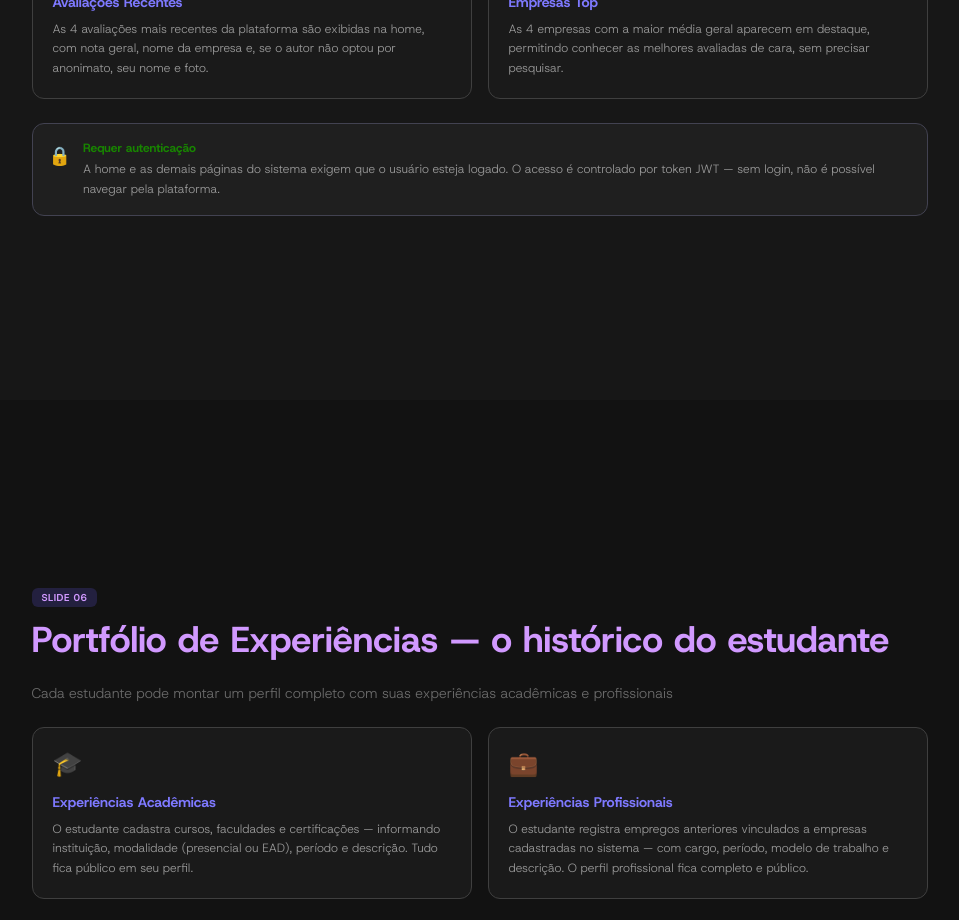
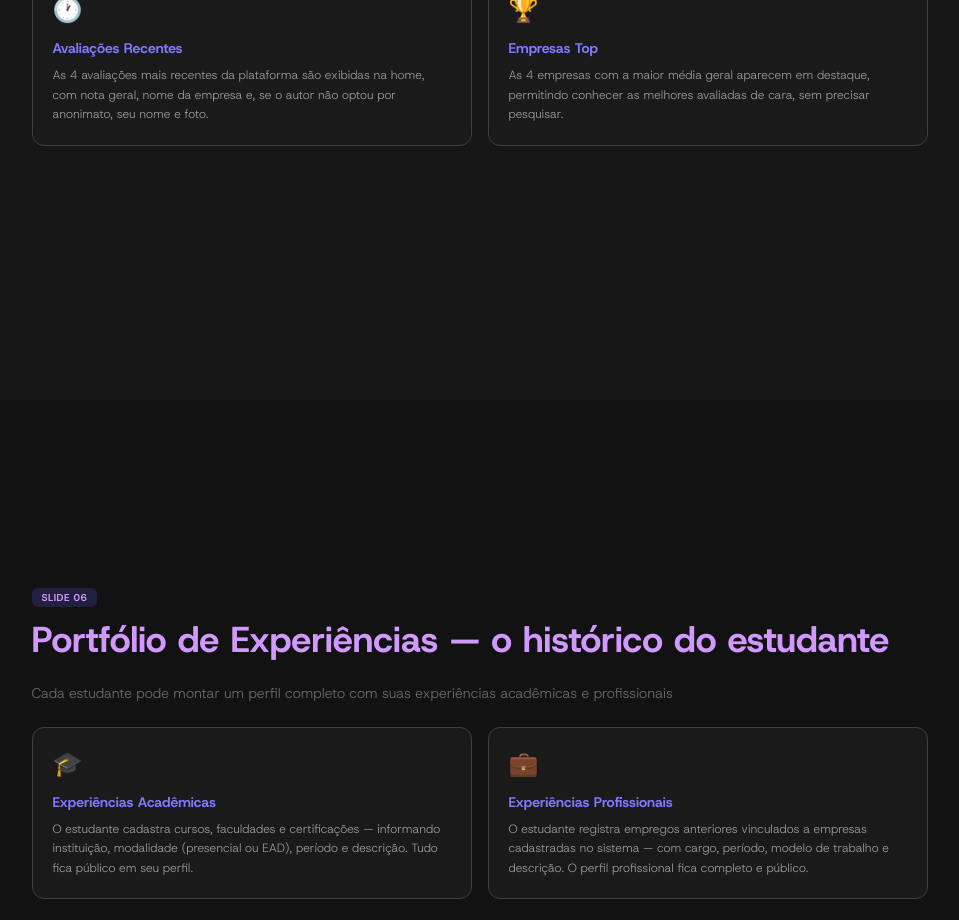
Before and after one commit to pedro-Trovo/Startdoor-landing-page, a React (Vite) app: page /explanation in a window 1280 px wide. Shown: the part 4400-5320 px from the top of the page, without its empty margins (153-1112 px from the left). Built offline with nearby package versions, Linux system fonts and the light colour scheme.

Commit message:
fix(explanation): remove card Requer autenticacao do slide Home

```diff
--- a/src/pages/Explanation.tsx
+++ b/src/pages/Explanation.tsx
@@ -326,17 +326,6 @@ export default function Explanation() {
             </div>
           </div>
 
-          <div className="flex items-start gap-3 rounded-xl p-4" style={{ backgroundColor: 'var(--grey-1000)', border: '1px solid var(--grey-700)' }}>
-            <span className="mt-0.5 text-lg">{'🔒'}</span>
-            <div>
-              <p className="mb-1 text-xs font-bold" style={{ color: 'var(--green-100)' }}>Requer autenticação</p>
-              <p className="text-xs leading-relaxed" style={{ color: 'var(--grey-300)' }}>
-                A home e as demais páginas do sistema exigem que o usuário esteja logado.
-                O acesso é controlado por token JWT — sem login, não é possível navegar pela
-                plataforma.
-              </p>
-            </div>
-          </div>
         </div>
       </Slide>
 
```
